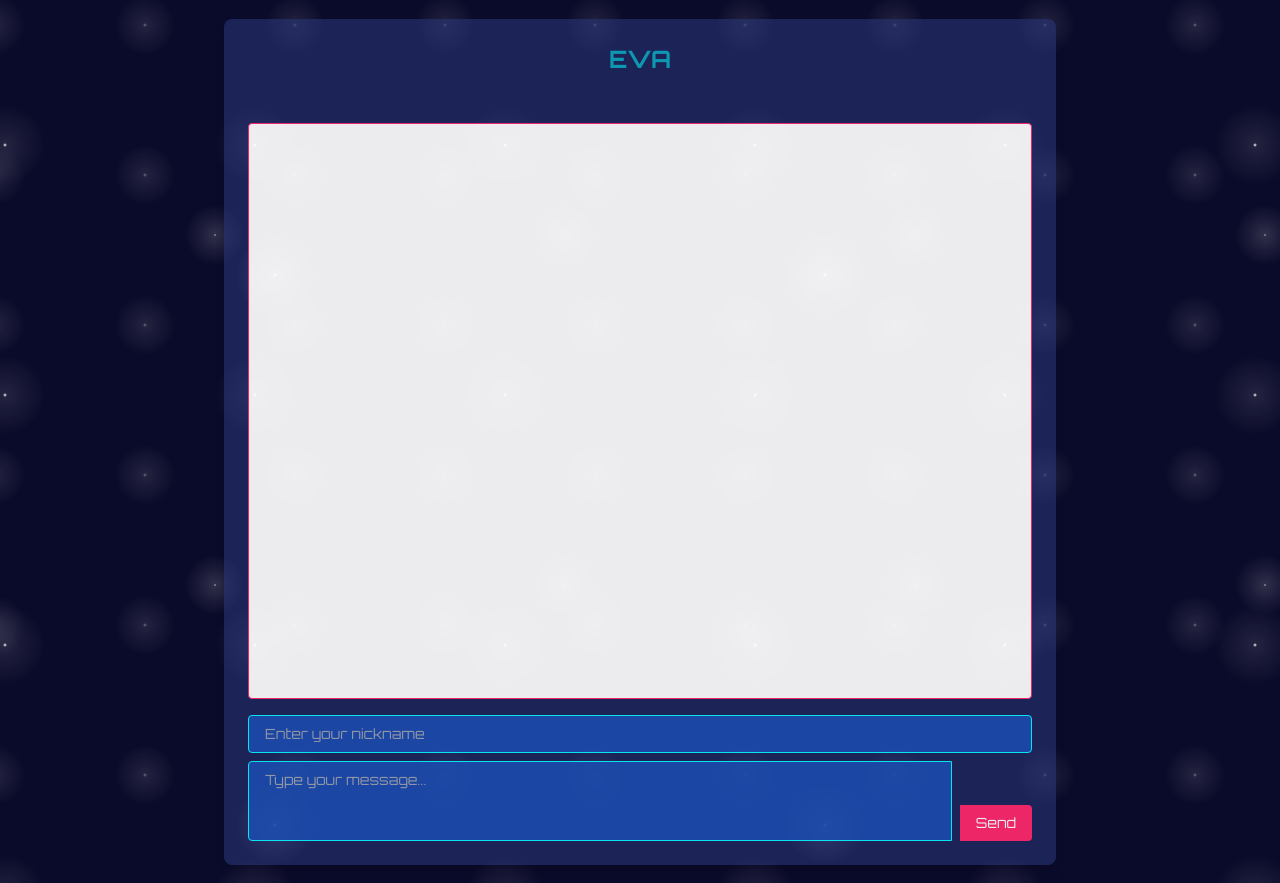
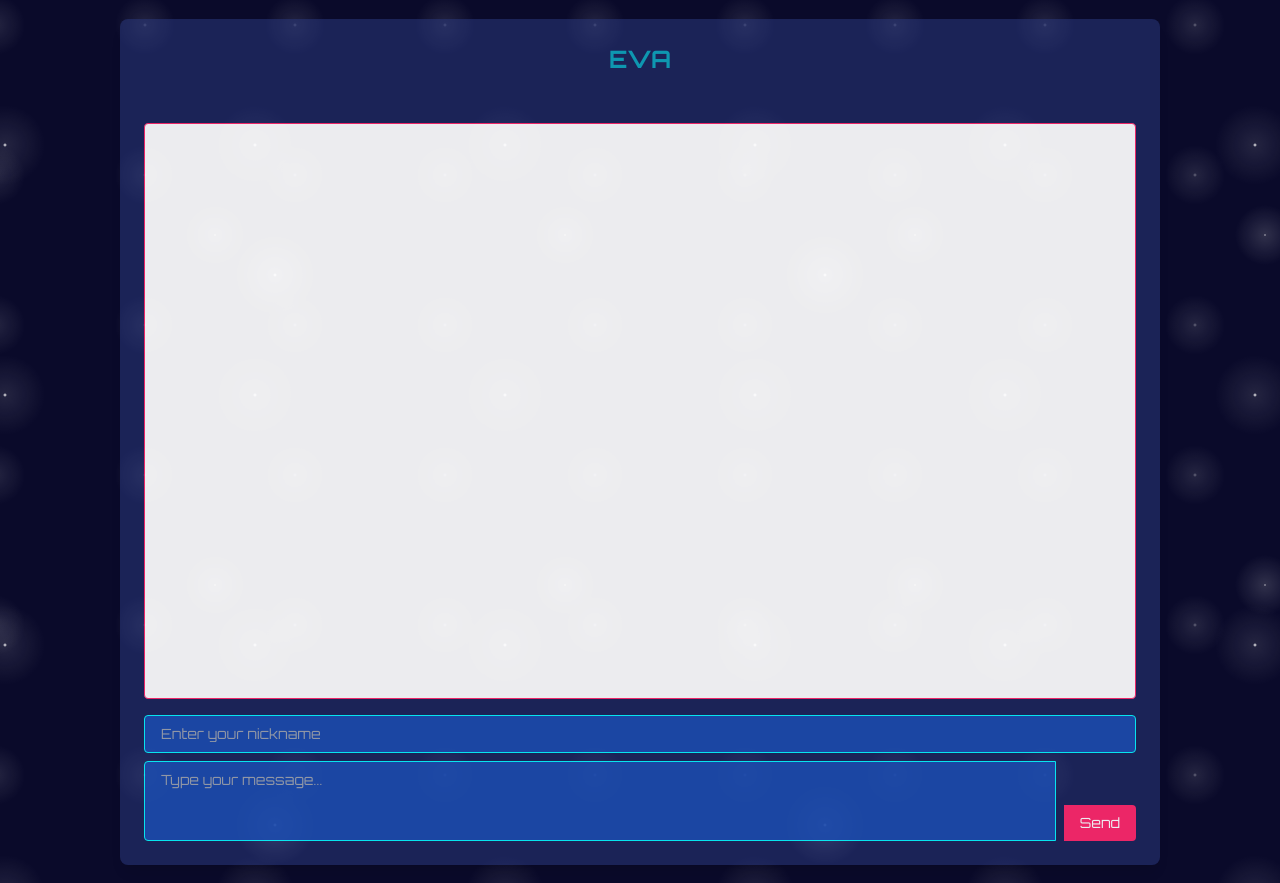
Before and after one commit to Jerieth/CIPHER, a Flask app: page / in a window 1280 px wide. Run offline with Flask 3, Linux system fonts and the light colour scheme; some libraries are stand-ins or nearby versions.

Commit message:
Agent query: Is the chatbot now 25% wider? Does it maintain the current layout and functionality?

```diff
--- a/static/css/output.css
+++ b/static/css/output.css
@@ -602,16 +602,12 @@ video {
   height: 100vh;
 }
 
-.w-11\/12 {
-  width: 91.666667%;
-}
-
 .w-full {
   width: 100%;
 }
 
-.max-w-3xl {
-  max-width: 52rem;
+.max-w-4xl {
+  max-width: 65rem;
 }
 
 .max-w-\[90\%\] {
--- a/tailwind.config.js
+++ b/tailwind.config.js
@@ -26,6 +26,7 @@ module.exports = {
       maxWidth: {
         '2xl': '42rem',
         '3xl': '52rem',
+        '4xl': '65rem', // This is 25% larger than the previous '3xl' (52rem)
         '90%': '90%',
       },
     },
--- a/templates/index.html
+++ b/templates/index.html
@@ -36,13 +36,13 @@
     </style>
 </head>
 <body class="bg-deep-space text-star-white font-orbitron h-screen flex items-center justify-center starry-bg">
-    <div class="w-full max-w-3xl bg-cosmic-blue bg-opacity-60 rounded-lg shadow-lg p-6 chat-container">
+    <div class="w-full max-w-4xl bg-cosmic-blue bg-opacity-60 rounded-lg shadow-lg p-6 chat-container">
         <h1 class="text-2xl font-bold mb-4 text-center text-neon-cyan animate-pulse-slow">EVA</h1>
         <div id="typing-indicator" class="text-xs text-neon-cyan mb-2 h-6"></div>
-        <div id="chat-messages" class="h-144 overflow-y-auto mb-4 p-2 border border-neon-pink rounded bg-white text-black text-sm"></div>
+        <div id="chat-messages" class="h-144 w-full overflow-y-auto mb-4 p-2 border border-neon-pink rounded bg-white text-black text-sm"></div>
         <input type="text" id="nickname-input" class="w-full bg-deep-space border border-neon-cyan rounded px-4 py-2 mb-2 focus:outline-none focus:ring-2 focus:ring-neon-pink text-sm" placeholder="Enter your nickname">
         <form id="message-form" class="flex items-end space-x-2">
-            <textarea id="message-input" class="flex-grow bg-deep-space border border-neon-cyan rounded-l px-4 py-2 focus:outline-none focus:ring-2 focus:ring-neon-pink h-20 resize-none text-sm w-11/12" placeholder="Type your message..."></textarea>
+            <textarea id="message-input" class="flex-grow bg-deep-space border border-neon-cyan rounded-l px-4 py-2 focus:outline-none focus:ring-2 focus:ring-neon-pink h-20 resize-none text-sm w-full" placeholder="Type your message..."></textarea>
             <button type="submit" class="bg-neon-pink text-star-white px-4 py-2 rounded-r hover:bg-opacity-80 focus:outline-none focus:ring-2 focus:ring-neon-cyan transition-colors duration-300 text-sm">Send</button>
         </form>
     </div>
```
